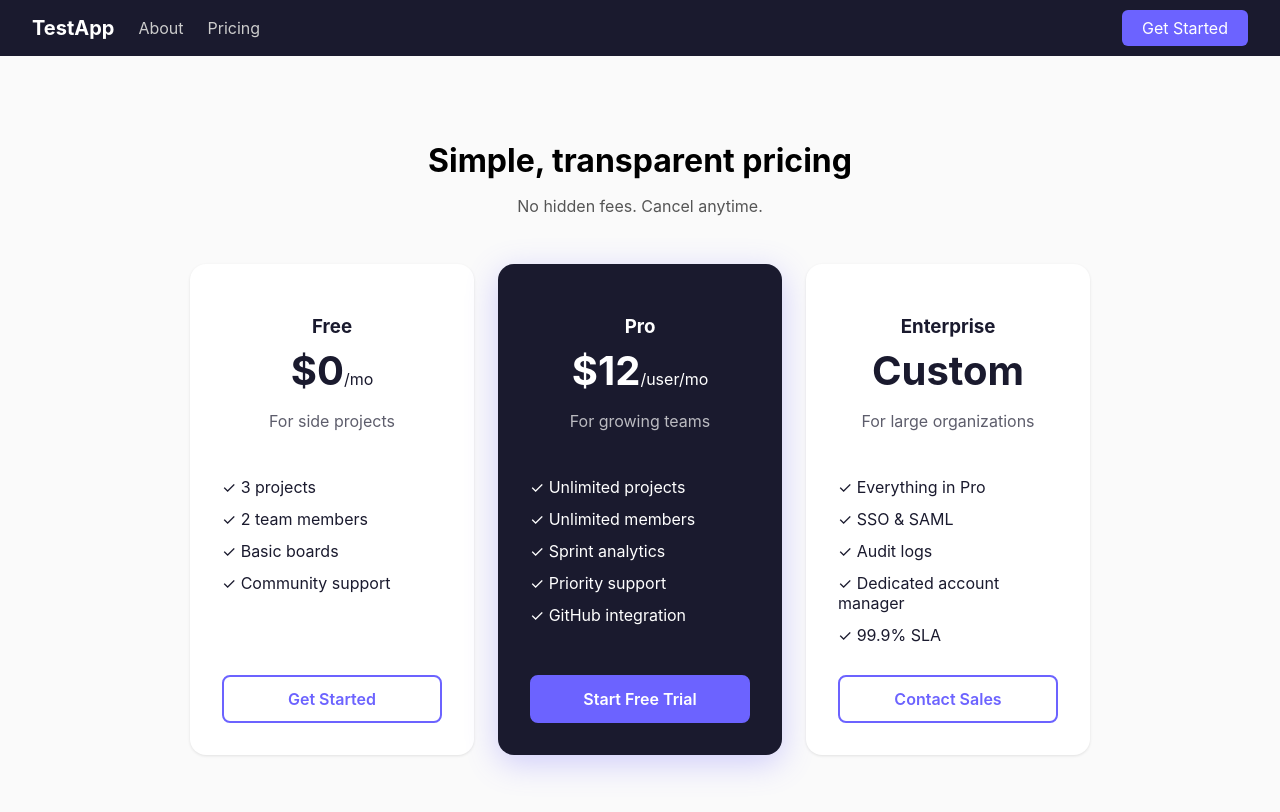
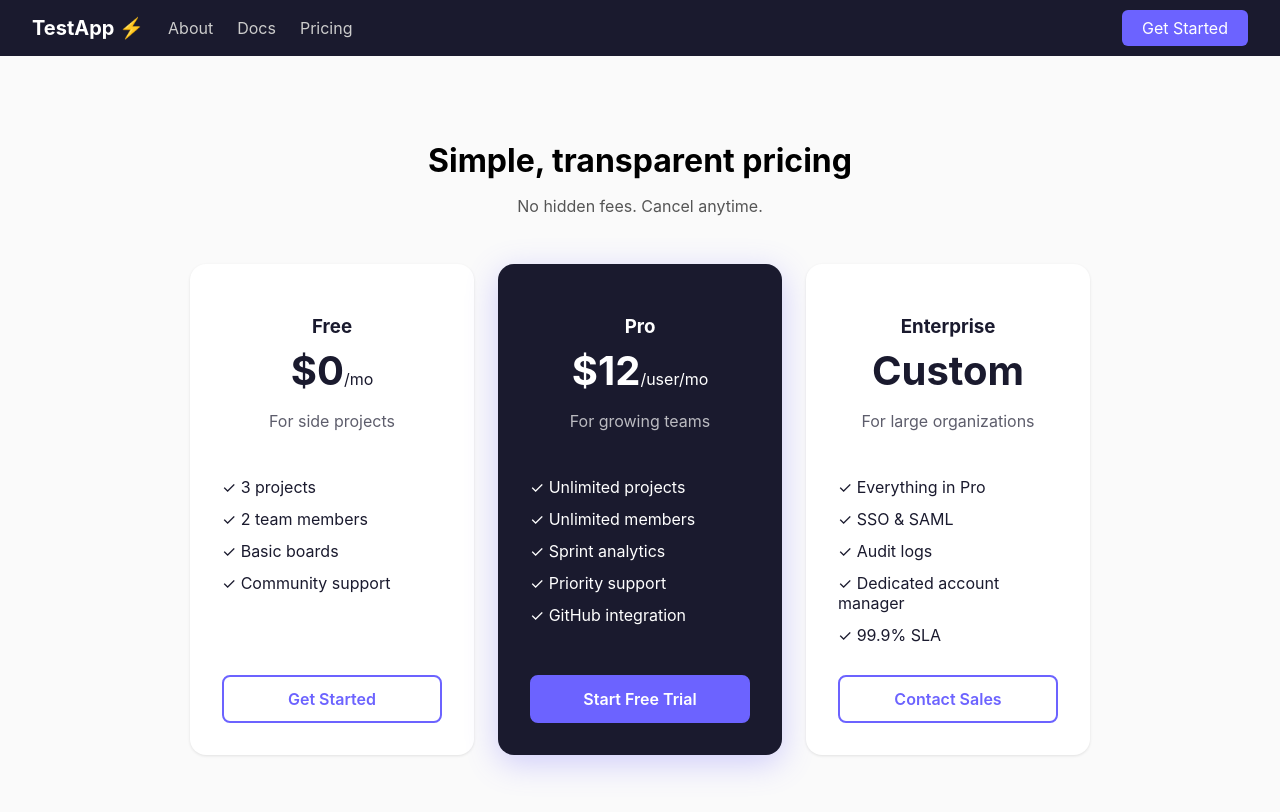
Before and after one commit to looksgoodtomeai/test-app, a Next.js app: page /pricing in a window 1280 px wide. Shown: the top 812 px of the page. Built offline with nearby package versions, Linux system fonts and the light colour scheme.

Commit message:
test: add docs nav link and logo emoji

```diff
--- a/src/app/layout.tsx
+++ b/src/app/layout.tsx
@@ -10,8 +10,9 @@ export default function RootLayout({ children }: { children: React.ReactNode })
     <html lang="en">
       <body style={{ margin: 0, fontFamily: '-apple-system, BlinkMacSystemFont, sans-serif', background: '#fafafa' }}>
         <nav style={{ background: '#1a1a2e', color: '#fff', padding: '16px 32px', display: 'flex', gap: '24px', alignItems: 'center' }}>
-          <a href="/" style={{ color: '#fff', textDecoration: 'none', fontWeight: 700, fontSize: '1.25rem' }}>TestApp</a>
+          <a href="/" style={{ color: '#fff', textDecoration: 'none', fontWeight: 700, fontSize: '1.25rem' }}>TestApp ⚡</a>
           <a href="/about" style={{ color: '#ccc', textDecoration: 'none' }}>About</a>
+          <a href="/pricing" style={{ color: '#ccc', textDecoration: 'none' }}>Docs</a>
           <a href="/pricing" style={{ color: '#ccc', textDecoration: 'none' }}>Pricing</a>
           <div style={{ marginLeft: 'auto' }}>
             <a href="/pricing" style={{ background: '#6c63ff', color: '#fff', padding: '8px 20px', borderRadius: '6px', textDecoration: 'none' }}>Get Started</a>
```
